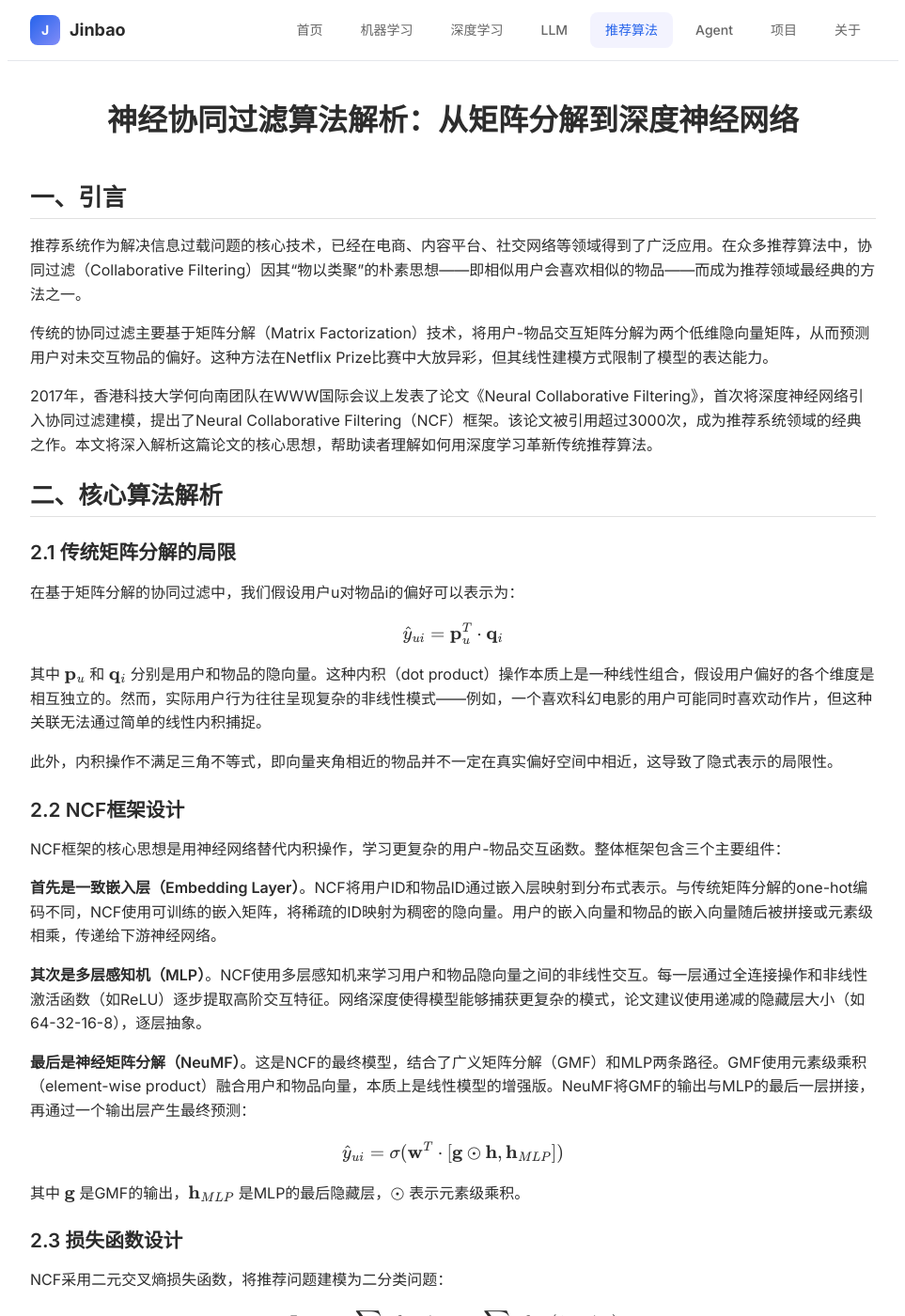
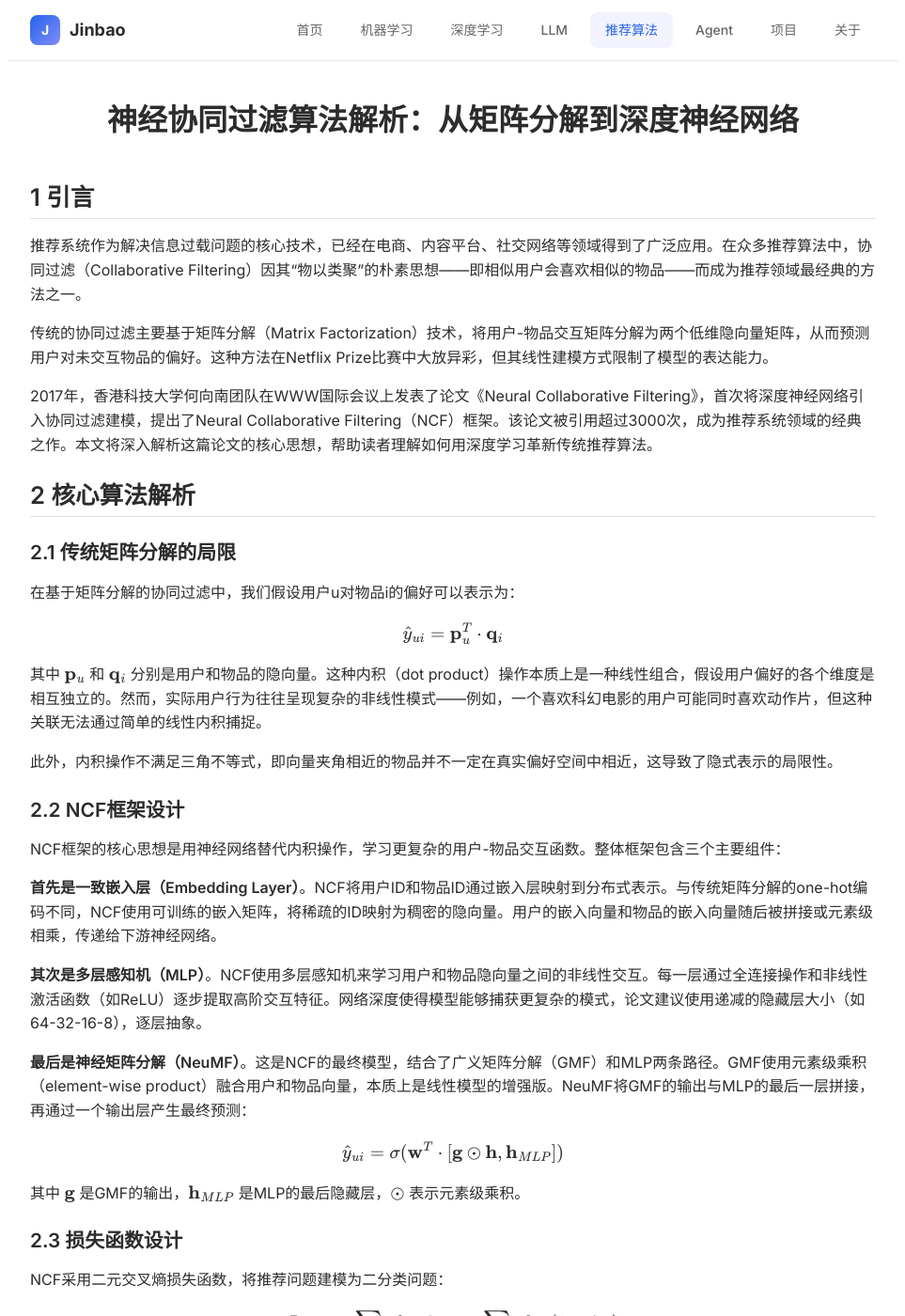
Before and after one commit to JinbaoSite/jinbaosite.github.io, a Jekyll site: the page built from recsys/ncf.md, in a window 1280 px wide and 1400 px high. Shown: the whole window at 94% size, without its empty margins (158-1121 px from the left). Built offline with Jekyll 4.4.1, drawn with Linux system fonts in a browser that asks for light colours; our own code applies the rules of GitHub Pages for plain Markdown files; formulas are drawn with MathJax 3; some of the changed text lies outside the part shown.

Commit message:
Update ncf.md

```diff
--- a/recsys/ncf.md
+++ b/recsys/ncf.md
@@ -1,6 +1,6 @@
 # 神经协同过滤算法解析：从矩阵分解到深度神经网络
 
-## 一、引言
+## 1 引言
 
 推荐系统作为解决信息过载问题的核心技术，已经在电商、内容平台、社交网络等领域得到了广泛应用。在众多推荐算法中，协同过滤（Collaborative Filtering）因其“物以类聚”的朴素思想——即相似用户会喜欢相似的物品——而成为推荐领域最经典的方法之一。
 
@@ -8,7 +8,7 @@
 
 2017年，香港科技大学何向南团队在WWW国际会议上发表了论文《Neural Collaborative Filtering》，首次将深度神经网络引入协同过滤建模，提出了Neural Collaborative Filtering（NCF）框架。该论文被引用超过3000次，成为推荐系统领域的经典之作。本文将深入解析这篇论文的核心思想，帮助读者理解如何用深度学习革新传统推荐算法。
 
-## 二、核心算法解析
+## 2 核心算法解析
 
 ### 2.1 传统矩阵分解的局限
 
```
Also changed, not shown: other parts of recsys/ncf.md (+3 -3 lines).
